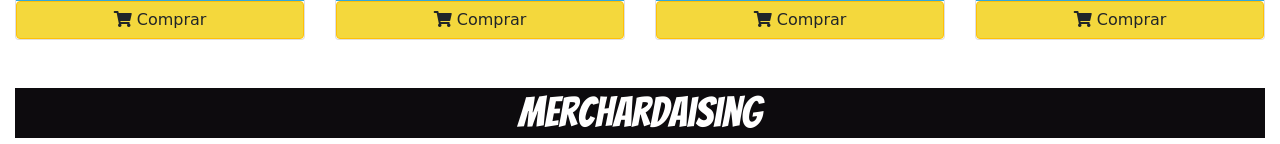
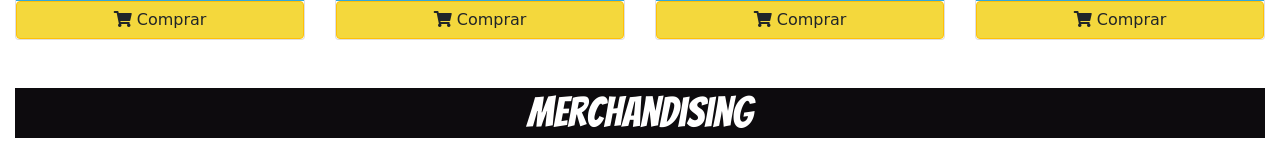
Before and after one commit to Mdiasan/JCMM_COMICS, a PHP site: page / in a window 1280 px wide. Shown: the part 1627-1771 px from the top of the page. Run offline with PHP 8.4, Linux system fonts and the light colour scheme; some libraries are stand-ins or nearby versions; some web fonts are replaced.

Commit message:
ortografia

```diff
--- a/index.php
+++ b/index.php
@@ -117,7 +117,7 @@
           <div class="row">
             <div class="col">
               <div class="text-center bg-dark">
-                <h1 class=" text-white">merchardaising</h1>
+                <h1 class=" text-white">merchandising</h1>
               </div>
             </div>
           </div>
```
